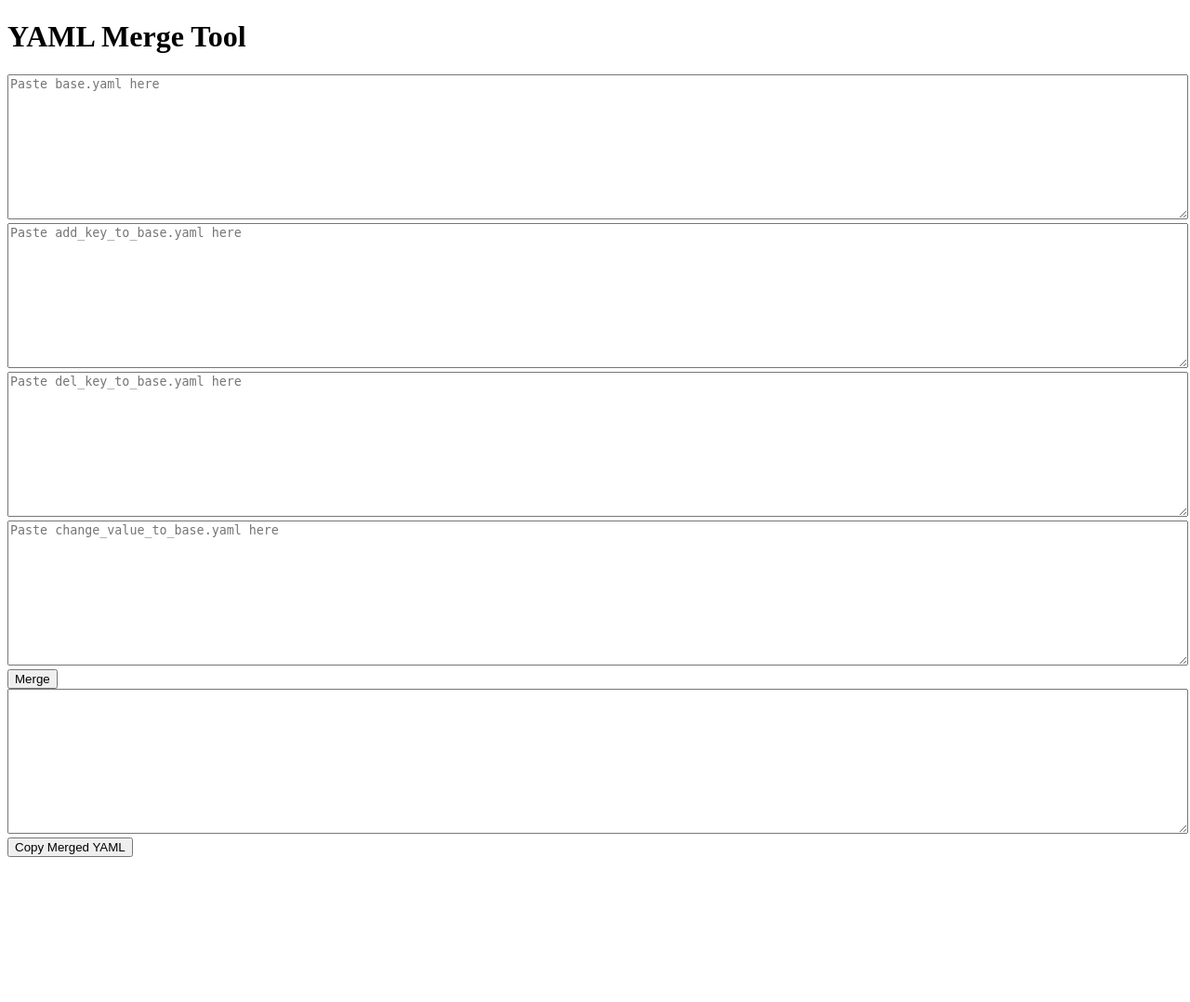
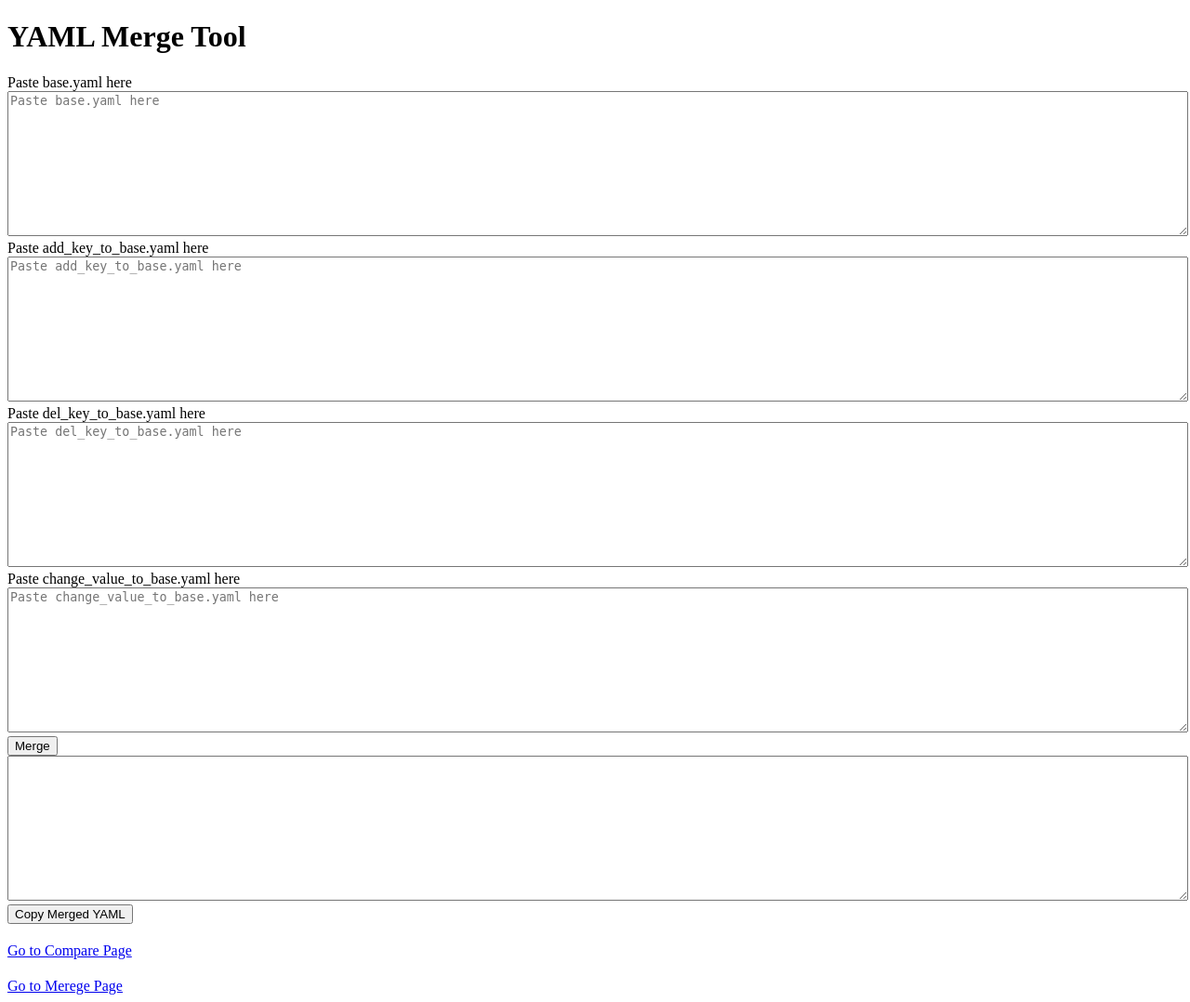
Before and after one commit to yangpeng1985/crud_yaml, a Flask app: page / in a window 1280 px wide. Shown: the whole page at 93% size. Before the commit the page ends 922 px from the top, so only its background shows below. Run offline with Flask 3, Linux system fonts and the light colour scheme.

Commit message:
添加两个html页面互相跳转到链接，优化index页面到显示

```diff
--- a/templates/index.html
+++ b/templates/index.html
@@ -8,9 +8,13 @@
 <body>
     <h1>YAML Merge Tool</h1>
     <form id="yamlForm">
+        <label for="yaml_base">Paste base.yaml here</label>
         <textarea id="yaml_base" name="yaml_base" rows="10" cols="30" placeholder="Paste base.yaml here"></textarea>
+        <label for="yaml_add">Paste add_key_to_base.yaml here</label>
         <textarea id="yaml_add" name="yaml_add" rows="10" cols="30" placeholder="Paste add_key_to_base.yaml here"></textarea>
+        <label for="yaml_del">Paste del_key_to_base.yaml here</label>
         <textarea id="yaml_del" name="yaml_del" rows="10" cols="30" placeholder="Paste del_key_to_base.yaml here"></textarea>
+        <label for="yaml_change">Paste change_value_to_base.yaml here</label>
         <textarea id="yaml_change" name="yaml_change" rows="10" cols="30" placeholder="Paste change_value_to_base.yaml here"></textarea>
         <button type="button" onclick="mergeYAML()">Merge</button>
     </form>
@@ -21,6 +25,10 @@
         textarea {
             width: 100%;
             resize: vertical;
+        }
+        footer a {
+            display: block;
+            margin-top: 20px;
         }
     </style>
 
@@ -43,5 +51,10 @@
             document.execCommand('copy');
         }
     </script>
+
+    <footer>
+        <a href="http://127.0.0.1:5000/compare_page" target="_blank">Go to Compare Page</a>
+        <a href="http://127.0.0.1:5000" target="_blank">Go to Merege Page</a>
+    </footer>
 </body>
 </html>
```
Also changed, not shown: templates/compare.html (+8 -0 lines).
